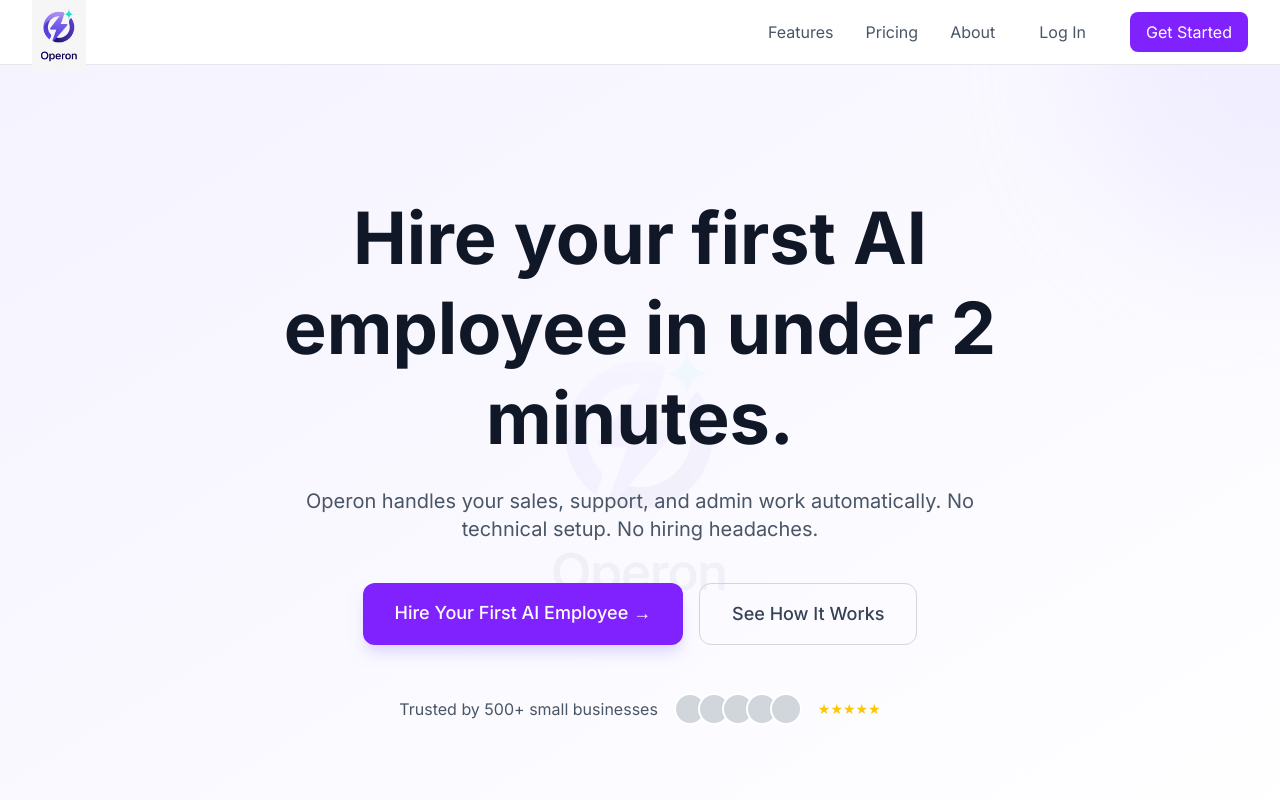
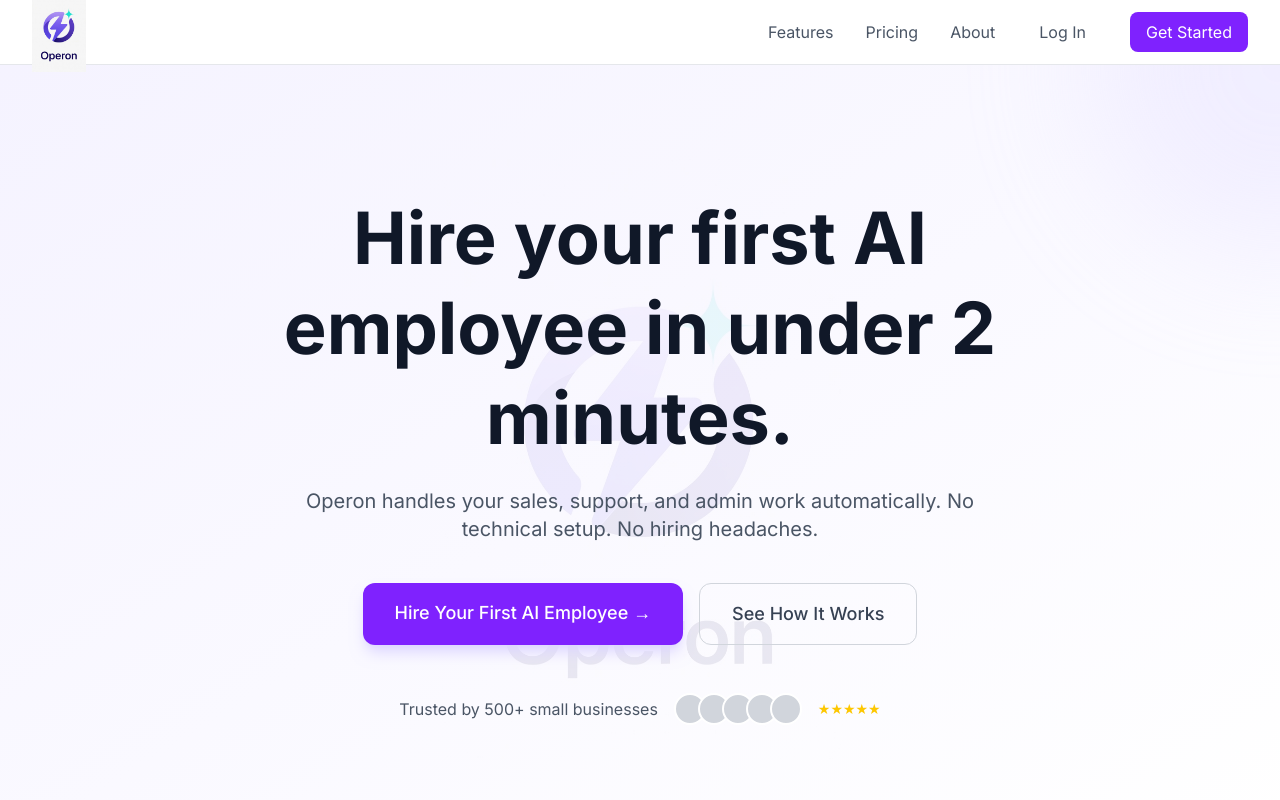
Before and after one commit to Antarestravelclub/Operon, a React (Vite) app: page / in a window 1280 px wide. Shown: the top 800 px of the page. Built offline with nearby package versions, Linux system fonts and the light colour scheme.

Commit message:
Make watermark more visible

```diff
--- a/src/pages/Landing.tsx
+++ b/src/pages/Landing.tsx
@@ -152,7 +152,7 @@ export default function Landing() {
         <div className="absolute top-0 right-0 w-96 h-96 bg-violet-200 rounded-full filter blur-3xl opacity-30 translate-x-1/2 -translate-y-1/2" />
         {/* Watermark */}
         <div className="absolute inset-0 flex items-center justify-center pointer-events-none">
-          <img src="/operon-logo.jpg" alt="" className="w-96 h-96 object-contain opacity-[0.04] select-none" />
+          <img src="/operon-logo.jpg" alt="" className="w-[600px] h-[600px] object-contain opacity-[0.08] select-none" />
         </div>
 
         <div className="relative max-w-7xl mx-auto px-4 sm:px-6 lg:px-8 py-24 md:py-32">
```
